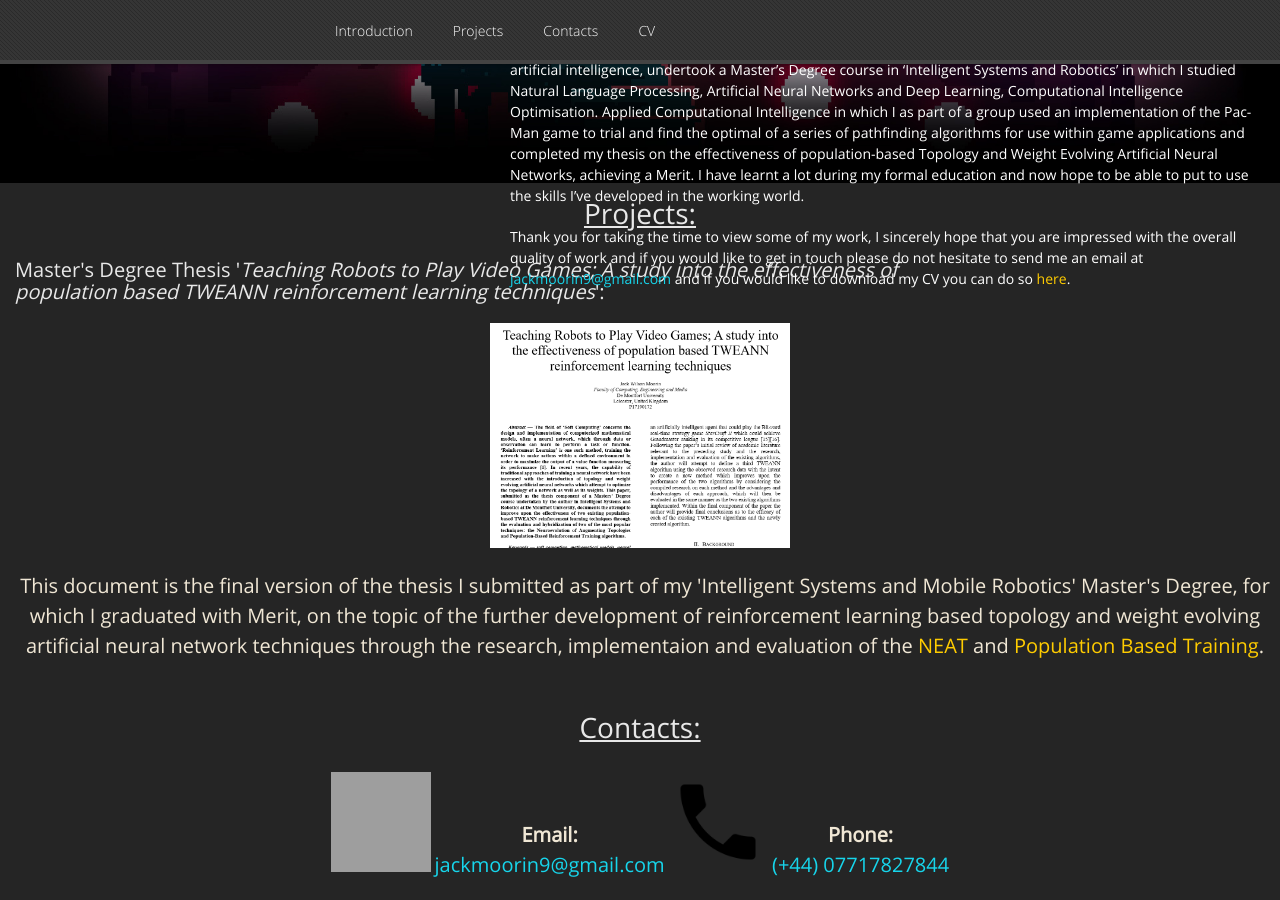
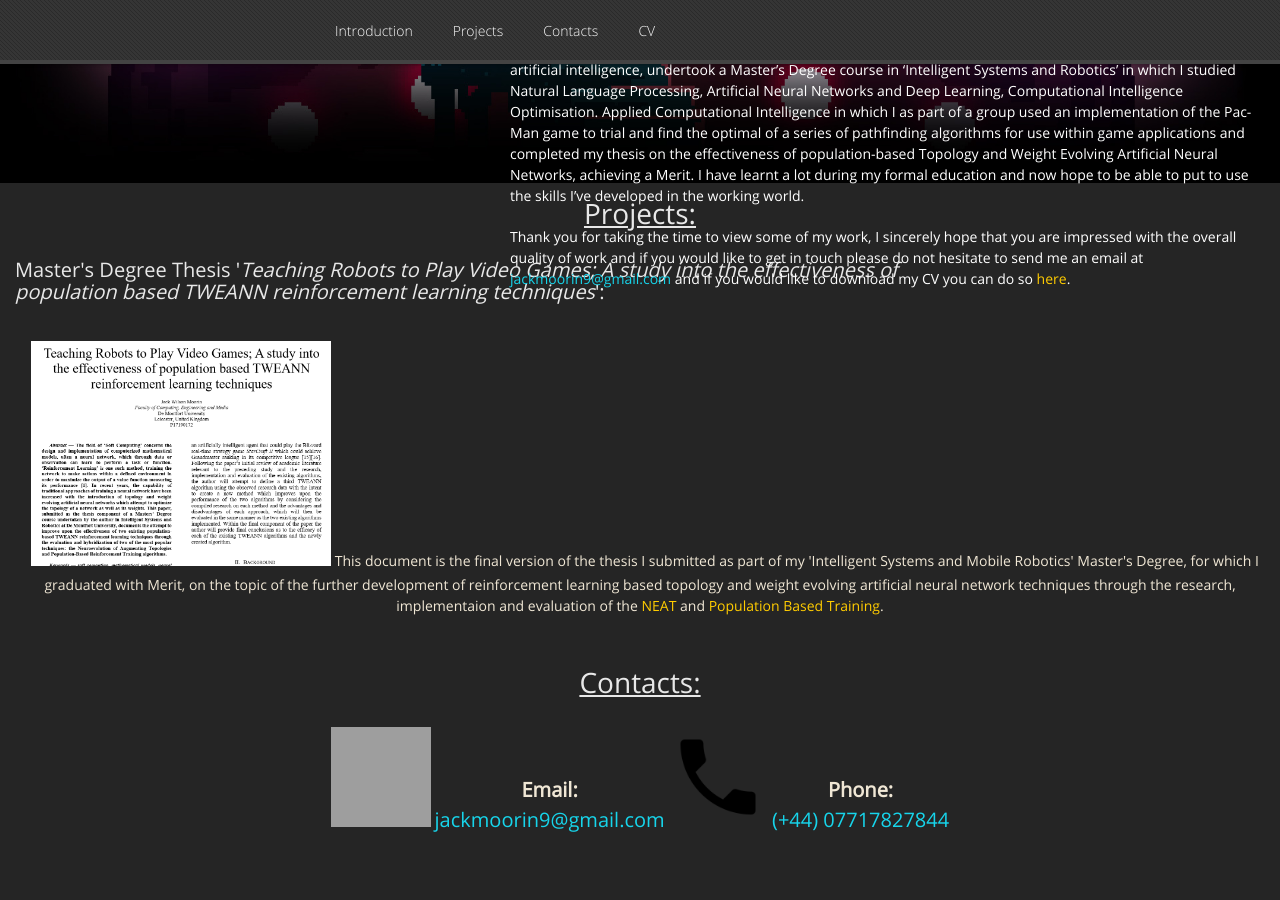
Before and after one commit to GamesProgrammingGrad2021/GamesProgrammingGrad2021.github.io, a Jekyll site: the page built from index.md, in a window 1280 px wide and 900 px high, scrolled down 924 px. Built offline with Jekyll 4.4.1, drawn with Linux system fonts in a browser that asks for light colours; nearby versions of some CDN libraries; our own code applies the rules of GitHub Pages for plain Markdown files; after the commit the page ends 1779 px from its top, so only the background shows below that; grey boxes are pictures that could not be loaded.

Commit message:
Update default.html

```diff
--- a/_layouts/default.html
+++ b/_layouts/default.html
@@ -120,14 +120,14 @@
 
 			<!-- Master's Thesis -->
 			<h2 style="padding-top:20px; padding-left: 15px; padding-bottom: 10px; text-align: left; font-size: 20px;">Master's Degree Thesis '<i>Teaching Robots to Play Video Games; A study into the effectiveness of<br>population based TWEANN reinforcement learning techniques</i>':</h2>
-			<p style="align: left;"><img src="Thesis_Thumbnail.png" alt="Thesis_Thumbnail" width="300" height="225" style="padding-left: 0px;">
-			<span style="display: inline-block; font-size: 20px; padding-left: 10px; padding-top: 18px;">
+			<p style="align: left;"><span style="display: inline-block; font-size: 20px; padding-left: 10px; padding-top: 18px;">
+			<img src="Thesis_Thumbnail.png" alt="Thesis_Thumbnail" width="300" height="225" style="padding-left: 0px;"></span>
 			This document is the final version of the thesis I submitted as part of my 'Intelligent Systems and Mobile Robotics' Master's Degree,
 			for which I graduated with Merit, on the topic of the further development of reinforcement learning based topology and weight evolving
 			artificial neural network techniques through the research, implementaion and evaluation of the
 			<a href="https://en.wikipedia.org/wiki/Neuroevolution_of_augmenting_topologies">NEAT</a> and
 			<a href="https://deepmind.com/blog/article/population-based-training-neural-networks">Population Based Training</a>.
-			</span></p>
+			</p>
 		</div>
 	</div>
 
```
